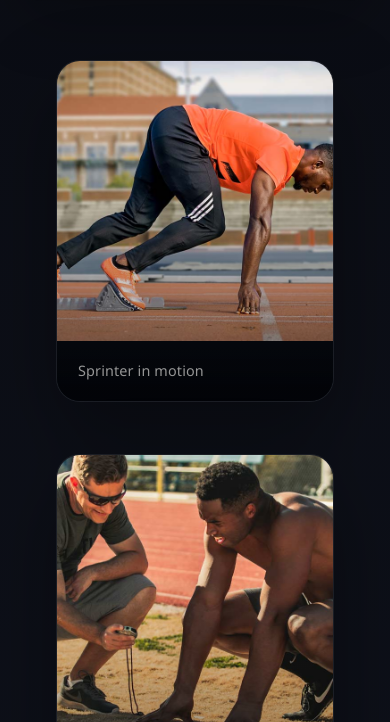
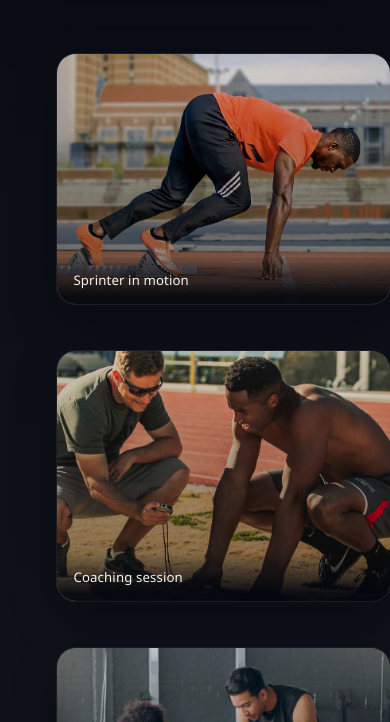
Before and after one commit to davidnkariuki-rgb/Elite_Athlete, a plain HTML site: page pages/gallery.html in a window 390 px wide. Shown: the part 378-1100 px from the top of the page. Drawn offline with Linux system fonts and the light colour scheme.

Commit message:
gallery photos improvred

```diff
--- a/css/gallery.css
+++ b/css/gallery.css
@@ -5,30 +5,63 @@ body.gallery-page {
 
 .gallery-grid {
   display: grid;
-  grid-template-columns: repeat(auto-fit, minmax(300px, 1fr));
-  gap: 1.5rem;
-  margin: 3rem auto 2.5rem;
+  grid-template-columns: repeat(12, minmax(0, 1fr));
+  grid-auto-rows: 24px;
+  gap: 0.9rem;
+  margin: 2.5rem auto 2.5rem;
 }
 
 .gallery-item {
   position: relative;
-  background: rgba(6, 10, 18, 0.7);
+  grid-column: span 4;
+  grid-row: span 15;
+  background: rgba(6, 10, 18, 0.74);
   border: 1px solid rgba(255, 255, 255, 0.08);
-  border-radius: 24px;
+  border-radius: 20px;
   overflow: hidden;
-  box-shadow: 0 32px 80px rgba(0, 0, 0, 0.35);
+  box-shadow: 0 20px 45px rgba(0, 0, 0, 0.28);
   transition: transform 0.3s ease, box-shadow 0.3s ease, background-color 0.3s ease;
 }
 
+.gallery-item:nth-child(1),
+.gallery-item:nth-child(5),
+.gallery-item:nth-child(12),
+.gallery-item:nth-child(13) {
+  grid-column: span 6;
+}
+
+.gallery-item:nth-child(1),
+.gallery-item:nth-child(13) {
+  grid-row: span 18;
+}
+
+.gallery-item:nth-child(2),
+.gallery-item:nth-child(3),
+.gallery-item:nth-child(11),
+.gallery-item:nth-child(14),
+.gallery-item:nth-child(15) {
+  grid-column: span 3;
+  grid-row: span 12;
+}
+
+.gallery-item:nth-child(4),
+.gallery-item:nth-child(6),
+.gallery-item:nth-child(10) {
+  grid-column: span 3;
+  grid-row: span 16;
+}
+
 .gallery-item:hover {
-  transform: translateY(-6px);
-  box-shadow: 0 40px 100px rgba(0, 0, 0, 0.45);
-  background: rgba(6, 10, 18, 0.88);
+  transform: translateY(-4px);
+  box-shadow: 0 26px 60px rgba(0, 0, 0, 0.38);
+  background: rgba(6, 10, 18, 0.9);
 }
 
 .gallery-item img {
+  position: absolute;
+  inset: 0;
   width: 100%;
-  height: 430px;
+  height: 100%;
   display: block;
   object-fit: cover;
   transition: transform 0.35s ease;
@@ -39,46 +72,81 @@ body.gallery-page {
 }
 
 .gallery-item figcaption {
-  position: relative;
+  position: absolute;
+  inset: auto 0 0 0;
   margin: 0;
-  padding: 1.2rem 1.4rem;
-  background: linear-gradient(180deg, rgba(3, 6, 14, 0) 0%, rgba(3, 6, 14, 0.95) 90%);
+  padding: 0.95rem 1.1rem;
+  background: linear-gradient(180deg, rgba(3, 6, 14, 0) 0%, rgba(3, 6, 14, 0.92) 85%);
   color: #f5f5f5;
-  font-size: 0.96rem;
-  line-height: 1.6;
+  font-size: 0.88rem;
+  line-height: 1.45;
   letter-spacing: 0.01em;
+  z-index: 2;
 }
 
 .gallery-item::after {
   content: '';
   position: absolute;
   inset: 0;
-  background: linear-gradient(180deg, rgba(0, 0, 0, 0) 35%, rgba(0, 0, 0, 0.45) 100%);
+  background: linear-gradient(180deg, rgba(0, 0, 0, 0.12) 0%, rgba(0, 0, 0, 0.52) 100%);
   pointer-events: none;
 }
 
-@media (max-width: 900px) {
+@media (max-width: 1100px) {
   .gallery-grid {
-    grid-template-columns: repeat(auto-fit, minmax(280px, 1fr));
+    grid-template-columns: repeat(6, minmax(0, 1fr));
+    grid-auto-rows: 22px;
   }
 
-  .gallery-item img {
-    height: 380px;
+  .gallery-item {
+    grid-column: span 3;
+    grid-row: span 14;
+  }
+
+  .gallery-item:nth-child(1),
+  .gallery-item:nth-child(5),
+  .gallery-item:nth-child(12),
+  .gallery-item:nth-child(13) {
+    grid-column: span 6;
+    grid-row: span 17;
+  }
+
+  .gallery-item:nth-child(2),
+  .gallery-item:nth-child(3),
+  .gallery-item:nth-child(11),
+  .gallery-item:nth-child(14),
+  .gallery-item:nth-child(15),
+  .gallery-item:nth-child(4),
+  .gallery-item:nth-child(6),
+  .gallery-item:nth-child(10) {
+    grid-column: span 3;
+    grid-row: span 13;
   }
 }
 
-@media (max-width: 720px) {
+@media (max-width: 760px) {
   .gallery-grid {
     grid-template-columns: 1fr;
+    grid-auto-rows: auto;
+    gap: 1rem;
   }
 
-  .gallery-item img {
-    height: 320px;
+  .gallery-item,
+  .gallery-item:nth-child(1),
+  .gallery-item:nth-child(2),
+  .gallery-item:nth-child(3),
+  .gallery-item:nth-child(4),
+  .gallery-item:nth-child(5),
+  .gallery-item:nth-child(6),
+  .gallery-item:nth-child(10),
+  .gallery-item:nth-child(11),
+  .gallery-item:nth-child(12),
+  .gallery-item:nth-child(13),
+  .gallery-item:nth-child(14),
+  .gallery-item:nth-child(15) {
+    grid-column: 1;
+    grid-row: auto;
+    aspect-ratio: 4 / 3;
+    min-height: 250px;
   }
 }
-
-@media (max-width: 600px) {
-  .gallery-item img {
-    height: 280px;
-  }
-}
```
